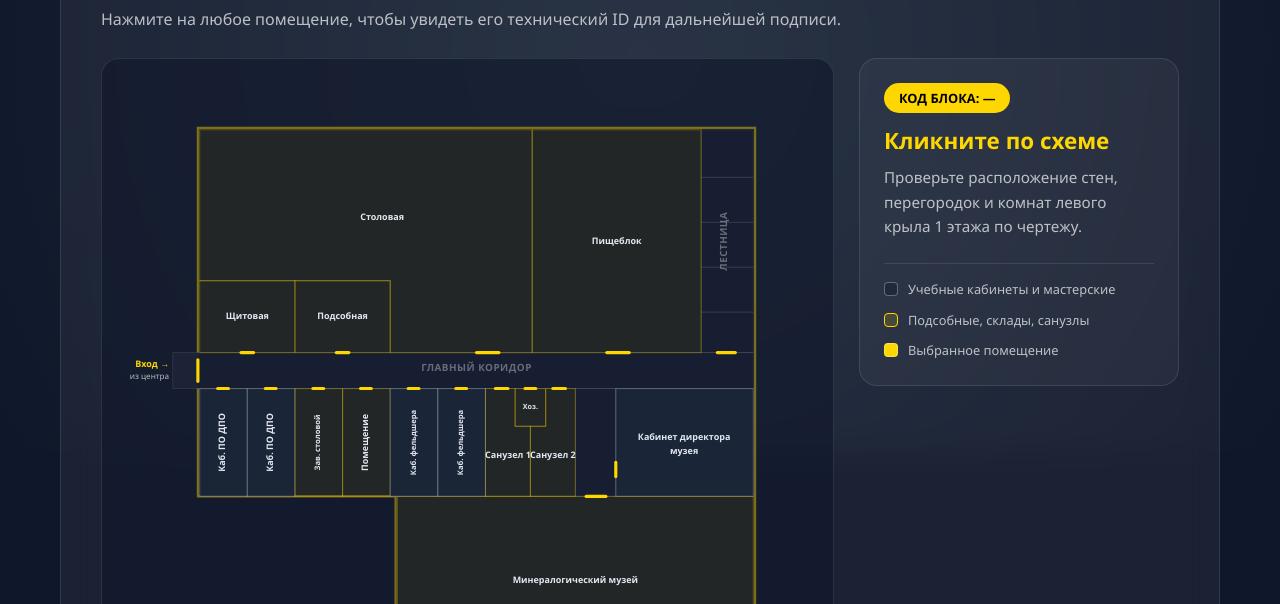
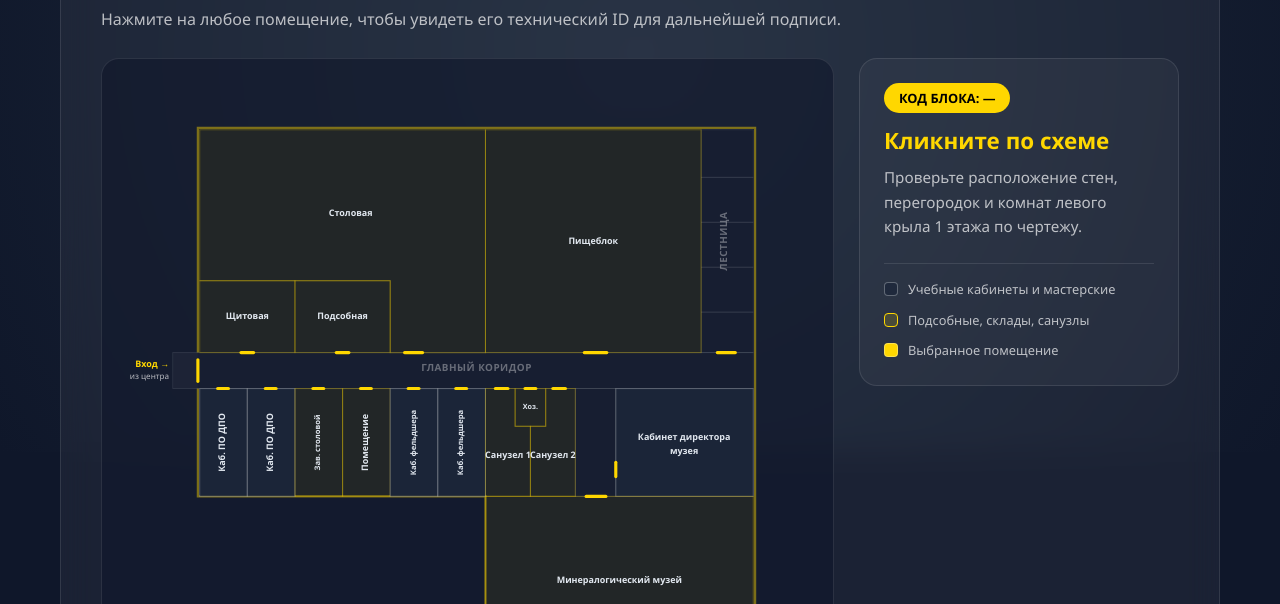
Before and after one commit to turpah86/apggt, a plain HTML site: page navigator.html in a window 1280 px wide. Shown: the part 348-952 px from the top of the page. Drawn offline with Linux system fonts and the light colour scheme.

Commit message:
Update navigator.html

```diff
--- a/navigator.html
+++ b/navigator.html
@@ -32,7 +32,7 @@
             <div class="map-workspace">
                 <div class="svg-container">
                     <svg id="floor-1-right" viewBox="0 0 780 720">
-                        <path class="building-shell" d="M 90 310 V 60 H 710 V 660 H 310 V 470 H 90 V 350" />
+                        <path class="building-shell" d="M 90 310 V 60 H 710 V 660 H 410 V 470 H 90 V 350" />
 
                         <rect class="corridor" x="62" y="310" width="646" height="40" />
                         <text x="400" y="330" class="zone-title" text-anchor="middle">Главный коридор</text>
@@ -47,9 +47,9 @@
                         <line x1="650" y1="265" x2="708" y2="265" stroke="rgba(255,255,255,0.15)" />
                         <text x="679" y="186" class="zone-title" text-anchor="middle" transform="rotate(-90 679,186)">Лестница</text>
 
-                        <!-- ВЕРХНИЙ БЛОК: Столовая, Щитовая, Подсобная (удлиненные до каб. фельдшера) и Пищеблок -->
-                        <path id="R1-01" class="room service" d="M 92 62 H 462 V 310 H 304 V 230 H 92 Z" />
-                        <text x="295" y="160" class="room-label">Столовая</text>
+                        <!-- ВЕРХНИЙ БЛОК: Столовая (до санузлов), Щитовая, Подсобная и Пищеблок -->
+                        <path id="R1-01" class="room service" d="M 92 62 H 410 V 310 H 304 V 230 H 92 Z" />
+                        <text x="260" y="155" class="room-label">Столовая</text>
 
                         <rect id="R1-01a" class="room service" x="92" y="230" width="106" height="80" />
                         <text x="145" y="270" class="room-label">Щитовая</text>
@@ -57,8 +57,8 @@
                         <rect id="R1-01b" class="room service" x="198" y="230" width="106" height="80" />
                         <text x="251" y="270" class="room-label">Подсобная</text>
 
-                        <rect id="R1-03" class="room service" x="462" y="62" width="188" height="248" />
-                        <text x="556" y="186" class="room-label">Пищеблок</text>
+                        <rect id="R1-03" class="room service" x="410" y="62" width="240" height="248" />
+                        <text x="530" y="186" class="room-label">Пищеблок</text>
 
                         <!-- НИЖНИЙ БЛОК: Ряд из 6 комнат вдоль главного коридора -->
                         <rect id="R1-15a" class="room" x="92" y="350" width="53" height="120" />
@@ -97,21 +97,21 @@
                         <text x="631" y="404" class="room-label">Кабинет директора</text>
                         <text x="631" y="420" class="room-label">музея</text>
 
-                        <!-- ЮЖНЫЙ ТОРЕЦ: Минералогический музей -->
-                        <rect id="R1-19" class="room service" x="312" y="470" width="396" height="188" />
-                        <text x="510" y="564" class="room-label">Минералогический музей</text>
+                        <!-- ЮЖНЫЙ ТОРЕЦ: Минералогический музей (ширина строго под санузлами, вертикальным коридором и кабинетом директора) -->
+                        <rect id="R1-19" class="room service" x="410" y="470" width="298" height="188" />
+                        <text x="559" y="564" class="room-label">Минералогический музей</text>
 
                         <!-- ВСЕ ДВЕРНЫЕ ПРОЕМЫ -->
                         <g stroke="#ffd700" stroke-width="3.5" stroke-linecap="round">
-                            <!-- Дверь в правое крыло на стыке с центральным корпусом -->
+                            <!-- Дверь в правое крыло на стыке с центром -->
                             <line x1="90" y1="318" x2="90" y2="342" />
                             <!-- Вход на лестницу -->
                             <line x1="668" y1="310" x2="688" y2="310" />
-                            <!-- Входы в Щитовую, Подсобную, Столовую и Пищеблок -->
+                            <!-- Входы в Щитовую, Подсобную, Столовую (напротив R1-15e) и Пищеблок -->
                             <line x1="138" y1="310" x2="152" y2="310" />
                             <line x1="244" y1="310" x2="258" y2="310" />
-                            <line x1="400" y1="310" x2="425" y2="310" />
-                            <line x1="545" y1="310" x2="570" y2="310" />
+                            <line x1="320" y1="310" x2="340" y2="310" />
+                            <line x1="520" y1="310" x2="545" y2="310" />
                             <!-- Входы в 6 помещений вдоль коридора -->
                             <line x1="112" y1="350" x2="124" y2="350" />
                             <line x1="165" y1="350" x2="177" y2="350" />
```
